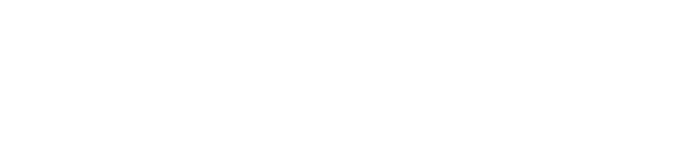
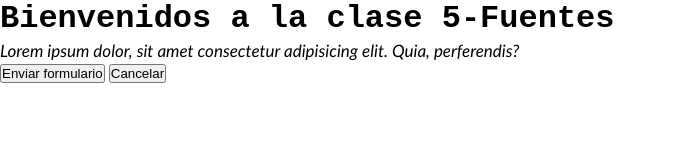
Before and after one commit to jpmarche/proyecto-clase5, a plain HTML site: page index.html in a window 1280 px wide. Shown: the whole page, without its empty margins (0-676 px from the left). Drawn offline with Linux system fonts and the light colour scheme.

Commit message:
archivos modificados

```diff
--- a/index.html
+++ b/index.html
@@ -3,9 +3,13 @@
 <head>
     <meta charset="UTF-8">
     <meta name="viewport" content="width=device-width, initial-scale=1.0">
+    <link rel="stylesheet" href="./style.css">
     <title>Document</title>
 </head>
 <body>
-
+    <h1>Bienvenidos a la clase 5-Fuentes</h1>
+    <p>Lorem ipsum dolor, sit amet consectetur adipisicing elit. Quia, perferendis?</p>
+    <button>Enviar formulario</button>
+    <button>Cancelar</button>
 </body>
 </html>
--- /dev/null
+++ b/style.css
@@ -0,0 +1,15 @@
+*{
+    padding: 0;
+    margin: 0;
+    box-sizing: border-box;
+}
+h1{
+    font-family: 'Courier New', Courier, monospace;
+}
+p{
+    font-family: 'Gill Sans', 'Gill Sans MT', Calibri, 'Trebuchet MS', sans-serif;
+    font-weight: lighter;
+    font-size: 17px;
+    line-height: 1.6;
+    font-style: italic;
+}
```
